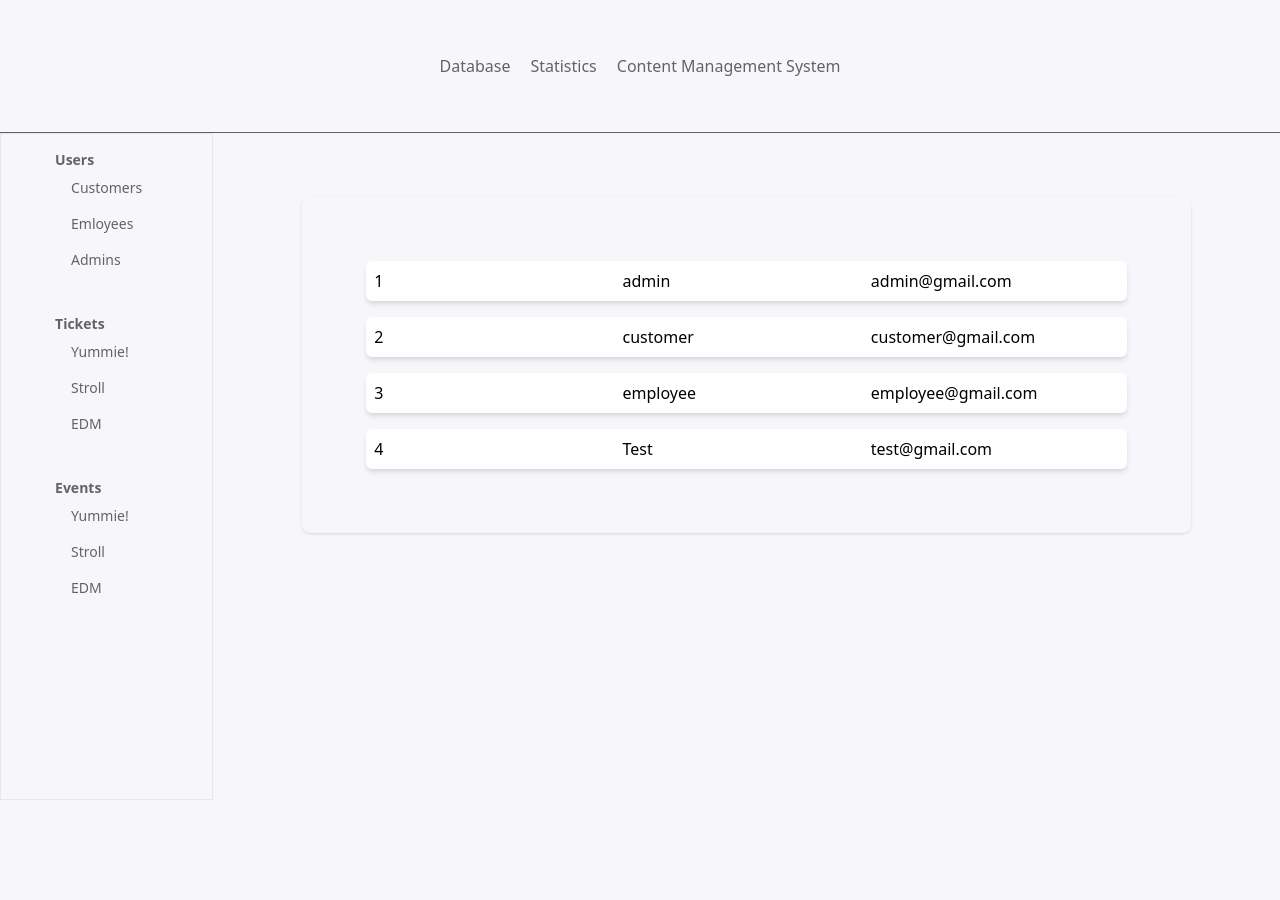
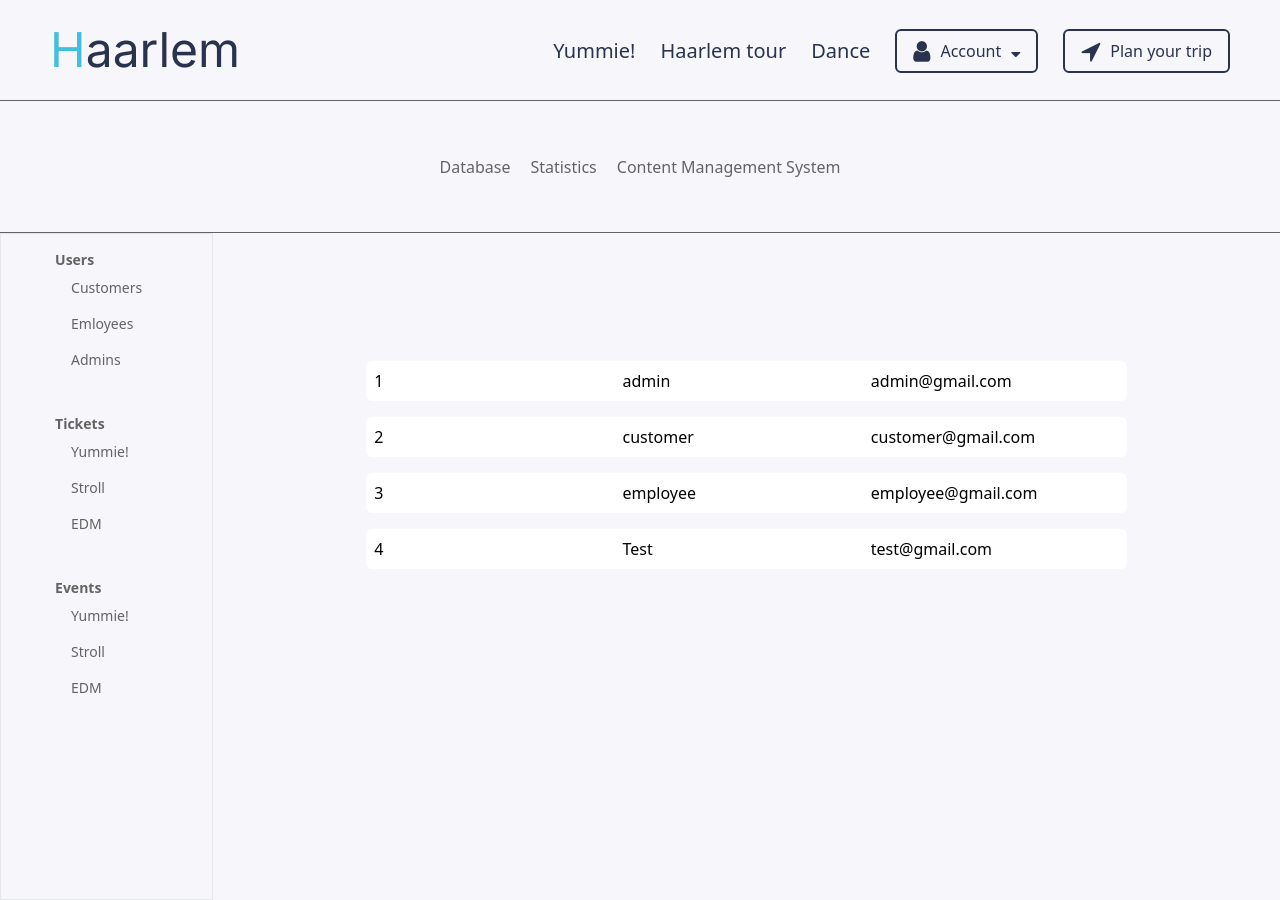
Before and after one commit to YvanRoes/HaarlemFestival, a PHP site: page /views/userPanel/adminPanel.php in a window 1280 px wide. Before the commit the page ends 800 px from the top, so only its background shows below. Run offline with PHP 8.4, Linux system fonts and the light colour scheme; data comes from the database, SQL or seed files in the repository; some libraries are stand-ins or nearby versions.

Commit message:
added header to userPanel

```diff
--- a/app/public/js/userPanel/script.js
+++ b/app/public/js/userPanel/script.js
@@ -21,7 +21,7 @@ async function loadData() {
 function createUserContainer(element, id, username, email){
 
     container = document.createElement('span');
-    container.classList.add('bg-white', 'p-2', 'shadow-md', 'rounded-md','grid','lg:grid-cols-3', 'md:grid-cols-1', 'text-left');
+    container.classList.add('bg-white', 'p-2','rounded-md','grid','lg:grid-cols-3', 'md:grid-cols-1', 'text-left');
     idSpan = document.createElement('span');
     idSpan.innerHTML = id;
     idSpan.classList.add('col-span-1')
--- a/app/views/header.php
+++ b/app/views/header.php
@@ -70,7 +70,7 @@ function loadHTML(){
         </div>";
   if (isset($_SESSION['USER_ID'])) {
     echo "
-          <button data-dropdown-toggle='dropdownInformation' class='w-max h-[40px] mt-[15px] text-[" . $GLOBALS['headerTextColourValue'] . "] flex items-center gap-[10px] bg-[#f2f2f2] border-2 border-[" . $GLOBALS['colours']['login'] . "] rounded-md px-4 py-5 transition ease-in-out hover:bg-[" . $GLOBALS['unselected'] . "] hover:border-[" . $GLOBALS['unselected'] . "] hover:text-[" . $GLOBALS['headerTextColourValue'] . "] cursor-pointer'>
+          <button data-dropdown-toggle='dropdownInformation' class='w-max h-[40px] mt-[15px] text-[" . $GLOBALS['unselected'] . "] flex items-center gap-[10px] bg-[#f2f2f2] border-2 border-[" . $GLOBALS['colours']['login'] . "] rounded-md px-4 py-5 transition ease-in-out hover:bg-[" . $GLOBALS['unselected'] . "] hover:border-[" . $GLOBALS['unselected'] . "] hover:text-[" . $GLOBALS['headerTextColourValue'] . "] cursor-pointer'>
           <i class='fa fa-user' style='font-size: 24px;'></i>My Account<i class='fa fa-caret-down mt-[5px]'></i></button>";
   } else {
     echo "
--- a/app/views/userPanel/adminPanel.php
+++ b/app/views/userPanel/adminPanel.php
@@ -12,8 +12,12 @@
 </head>
 
 <body class="w-[100vw] h-[100vh] overflow-hidden bg-[#F7F7FB]">
-    <div class="w-screen h-[800px] grid grid-cols-6 grid-rows-6">
-        <div class="col-span-6 row-span-1 border-b-[1px] border-[#656262]" id="header">
+        <?php
+            include __DIR__ . '/../header.php';
+            generateHeader('home', 'dark');
+        ?>
+    <div class="w-screen h-[800px] grid grid-cols-6 grid-rows-6 mt-[100px]">
+        <div class="col-span-6 row-span-1 border-y-[1px] border-[#656262]" id="header">
             <div class="flex items-center justify-center h-[100%]" id="nav">
                 <ul class="decoration-none flex items-center justify-center flex-row gap-[20px] text-[#656262]">
                     <li class="transition ease-in-out hover:translate-y-[-5px] hover:text-[#121212]"><a href="">Database</a></li>
@@ -64,7 +68,7 @@
 
         </div>
         <div class="col-start-2 col-span-5 row-start-2 row-span-5 flex justify-center" id="Content">
-            <div class="w-10/12 h-max p-16 mt-16 rounded-lg shadow" id="ContentWrapper">
+            <div class="w-10/12 h-max p-16 mt-16 rounded-lg" id="ContentWrapper">
                 <div class="flex flex-col gap-4" id="contentItemsWrapper">
                 </div>
             </div>
```
Also changed, not shown: app/views/userPanel/customerPanel.php (+6 -2 lines).
